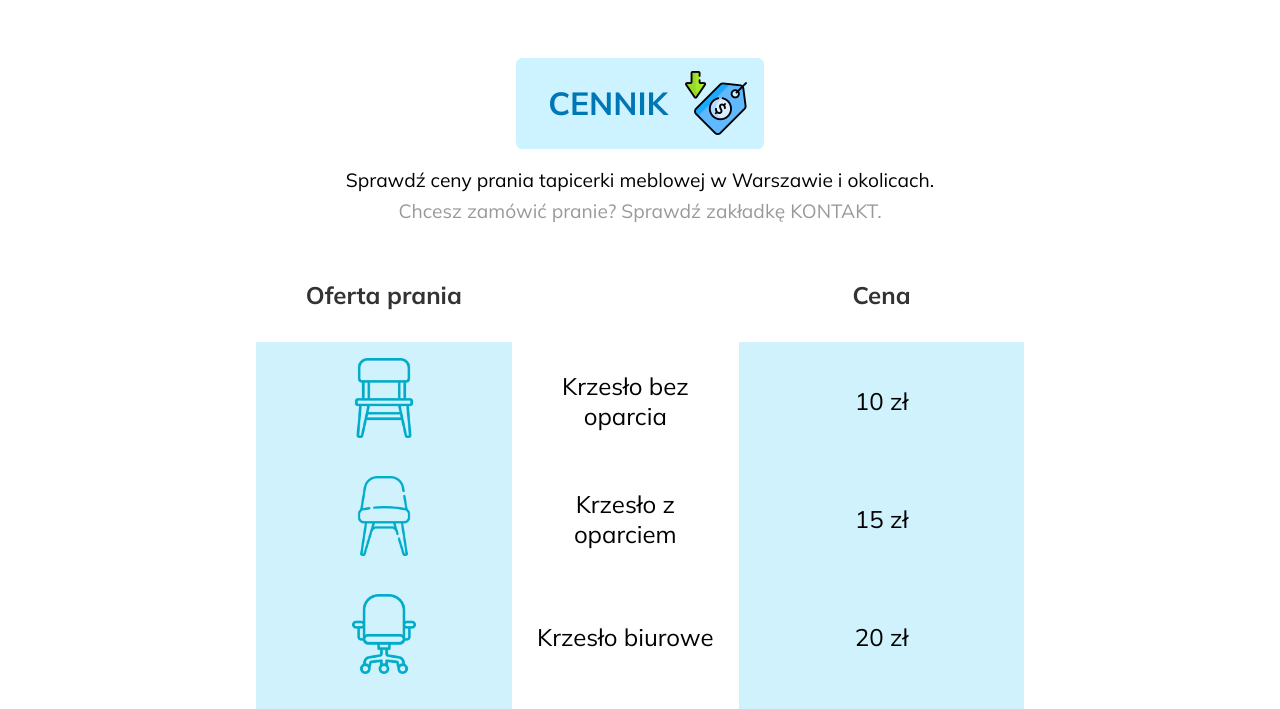
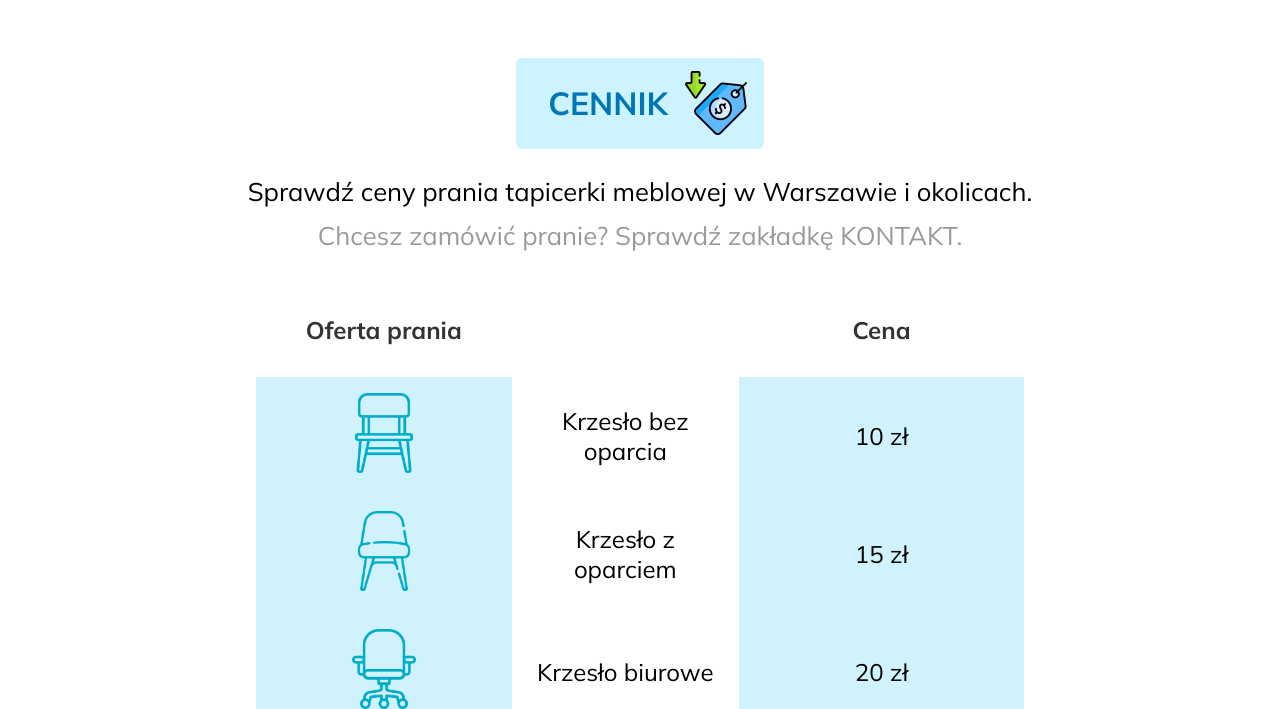
Before and after one commit to PranieBialyMis/PranieBialyMis, a plain HTML site: page Cennik.html in a window 1280 px wide. Shown: the part 75-784 px from the top of the page. Drawn offline with Linux system fonts and the light colour scheme.

Commit message:
Update Cennik.html

```diff
--- a/Cennik.html
+++ b/Cennik.html
@@ -40,7 +40,7 @@ h1 {
 
 		.podpis
 		{
-			font-size: 1.2rem;
+			font-size: 1.6rem;
 			color: #999;
             margin-top: -0.8rem;
 
@@ -62,7 +62,7 @@ h1 {
             text-align:justify;
             text-align: center;
     font-family: mulish;
-    font-size: 1.2rem;
+    font-size: 1.6rem;
         }
 
 
```
